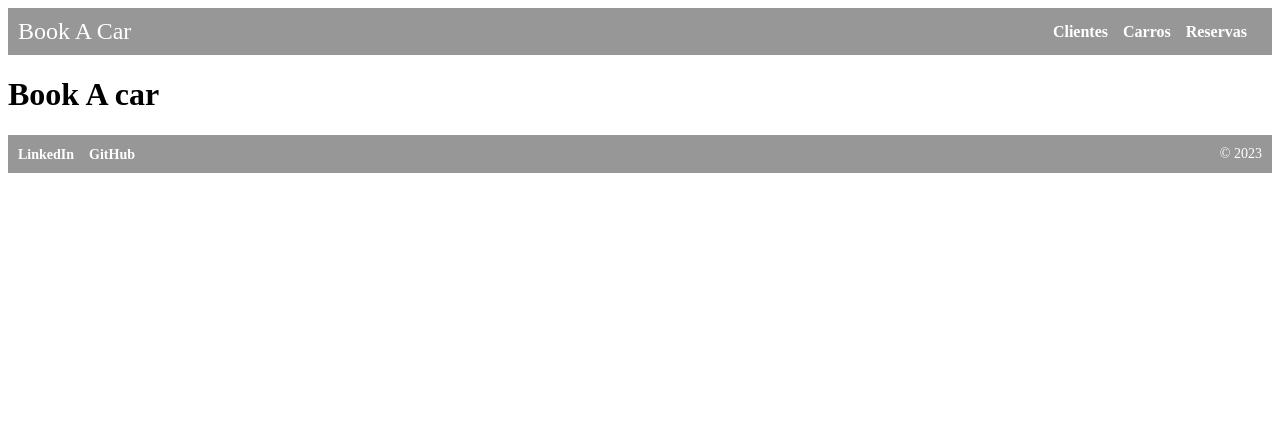
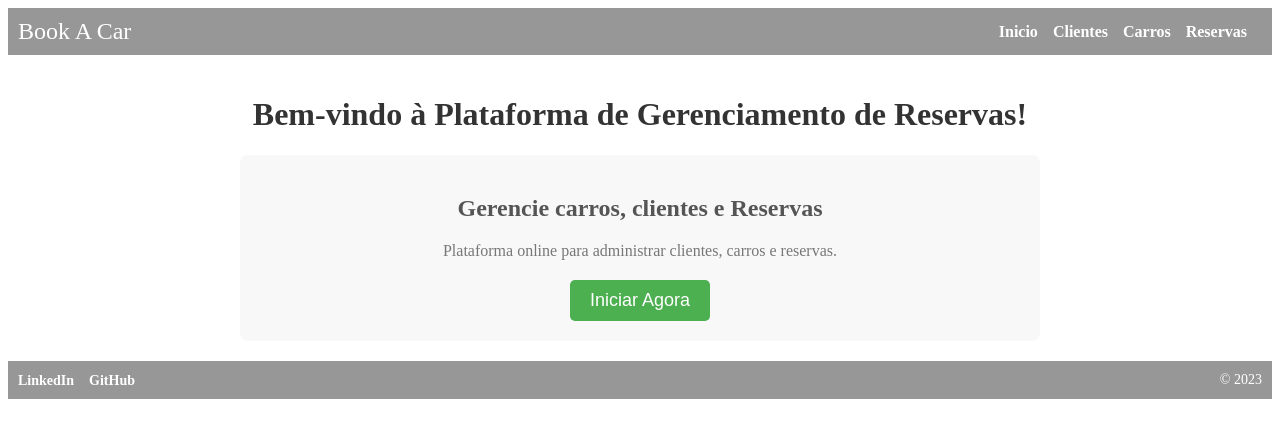
Before and after one commit to milena-cordeiro/BookACar-front-end, an Angular app: page / in a window 1280 px wide. Shown: the top 438 px of the page. Built offline with nearby package versions, Linux system fonts and the light colour scheme.

Commit message:
feat: aplicando estilização

```diff
--- a/src/app/cars/cars.component.css
+++ b/src/app/cars/cars.component.css
@@ -1,9 +1,10 @@
 h1 {
   text-align: center;
+
 }
-
 .container {
-  width: 50%;
+  width: 70%;
+  max-width: 400px; /* Defina uma largura máxima para o formulário */
   margin: 20px auto;
   background-color: #fff;
   padding: 20px;
@@ -53,7 +54,7 @@ h1 {
 }
 
 .style-tabela th {
-  background-color: #4caf50;
+  background-color: #347a36ad;
   color: white;
 }
 
--- a/src/app/header/header.component.html
+++ b/src/app/header/header.component.html
@@ -1,6 +1,7 @@
 <header class="app-header">
   <div class="logo">Book A Car</div>
   <nav>
+    <a routerLink="/">Inicio</a>
     <a routerLink="/clients">Clientes</a>
     <a routerLink="/cars">Carros</a>
     <a routerLink="/reservations">Reservas</a>
--- a/src/app/home/home.component.css
+++ b/src/app/home/home.component.css
@@ -0,0 +1,49 @@
+/* home.component.css */
+
+.container {
+  max-width: 800px;
+  margin: 0 auto;
+  padding: 20px;
+}
+
+h1 {
+  color: #333;
+  text-align: center;
+}
+
+.section {
+  background-color: #f8f8f8;
+  padding: 20px;
+  border-radius: 8px;
+  margin-top: 20px;
+}
+
+.section h2 {
+  color: #555;
+  font-size: 24px;
+  text-align: center;
+}
+
+.section p {
+  color: #777;
+  font-size: 16px;
+  margin-bottom: 20px;
+  text-align: center;
+}
+
+/* Estilos adicionais para a plataforma de reservas */
+.reservation-button {
+  display: block;
+  margin: 0 auto;
+  background-color: #4caf50;
+  color: #fff;
+  padding: 10px 20px;
+  border: none;
+  border-radius: 5px;
+  cursor: pointer;
+  font-size: 18px;
+}
+
+.reservation-button:hover {
+  background-color: #45a049;
+}
--- a/src/app/home/home.component.html
+++ b/src/app/home/home.component.html
@@ -1,5 +1,11 @@
-<div>
-  <h1>
-    Book A car
-  </h1>
+<!-- home.component.html -->
+
+<div class="container">
+  <h1>Bem-vindo à Plataforma de Gerenciamento de Reservas!</h1>
+
+  <div class="section">
+    <h2>Gerencie carros, clientes e Reservas</h2>
+    <p>Plataforma online para administrar clientes, carros e reservas.</p>
+    <button class="reservation-button" (click)="redirectPage()">Iniciar Agora</button>
+  </div>
 </div>
--- a/src/app/home/home.component.ts
+++ b/src/app/home/home.component.ts
@@ -7,4 +7,8 @@ import { Component } from '@angular/core';
 })
 export class HomeComponent {
 
+  redirectPage() {
+    window.location.href = '/clients';
+  }
+
 }
```
